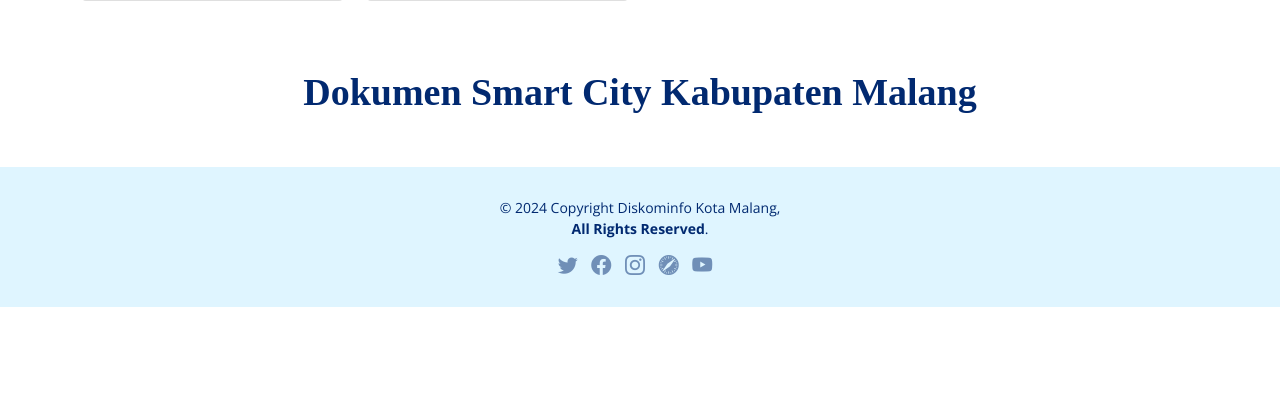
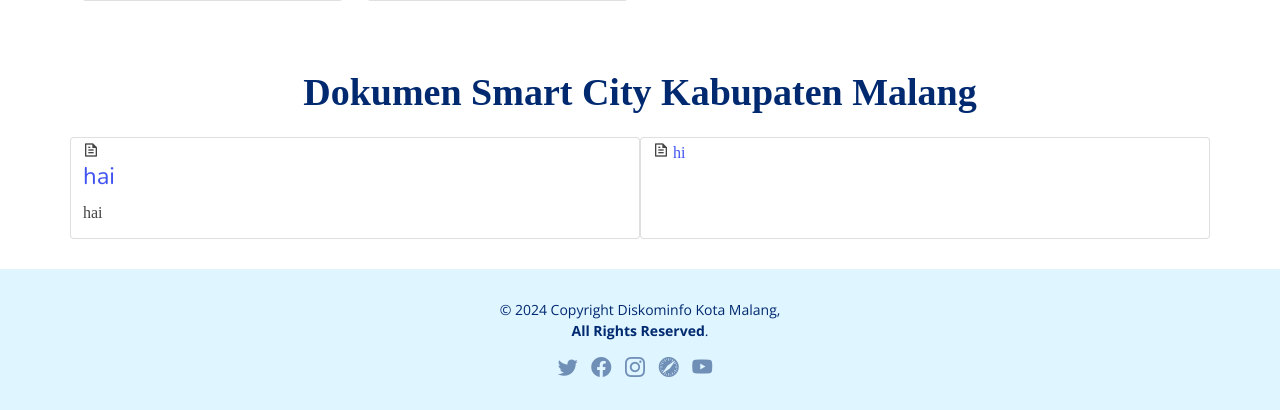
Before and after one commit to Maisho20/Smart-City-2, a Laravel app: page / in a window 1280 px wide. Shown: the part 2647-3057 px from the top of the page. Before the commit the page ends 2954 px from the top, so only its background shows below. Run offline with Laravel 10, Linux system fonts and the light colour scheme; data comes from the database, SQL or seed files in the repository.

Commit message:
Update dokumen

```diff
--- a/public/css/style.css
+++ b/public/css/style.css
@@ -2411,6 +2411,10 @@ section {
   color: #012970;
 }
 
+.ri-file-text-line .bi {
+  font-size: 100px;
+}
+
 /* ------- */
 /* dokumen */
 /* ------- */
--- a/resources/views/home.blade.php
+++ b/resources/views/home.blade.php
@@ -409,9 +409,23 @@
             <header class="section-header pb-4" data-aos="fade-down">
                 <p>Dokumen Smart City Kabupaten Malang</p>
             </header>
-
-
-        </div>
+            <div class="row row-cols-2">
+                    <div class="card rounded-5">
+                        <div class="ri-file-text-line">
+                            <h4>
+                                <a href="https://www.kompas.com/tag/malang" target="blank">
+                                    hai
+                                </a>
+                            </h4>
+                            <p> hai </p>
+                        </div>
+                    </div>
+                    <div class="card rounded-5">
+                        <div class="ri-file-text-line">
+                            <a href="img\Dokumen berisikan tentang informasi Smart City.docx" target="blank"> hi </a>
+                        </div>
+                    </div>
+                </div>
     </section>
     {{-- <section>
         <div class="container">
```
Also changed, not shown: 2 other files.
